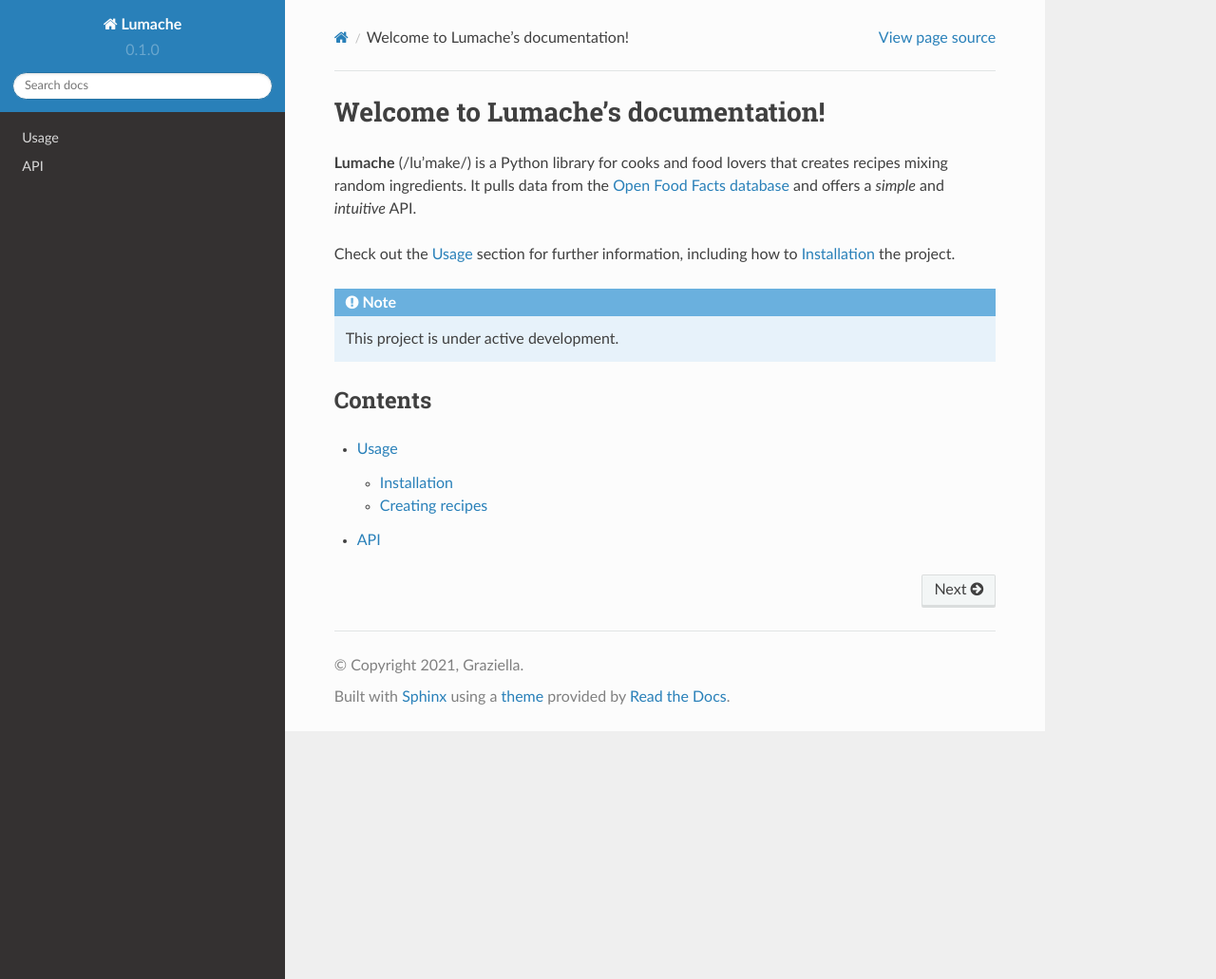
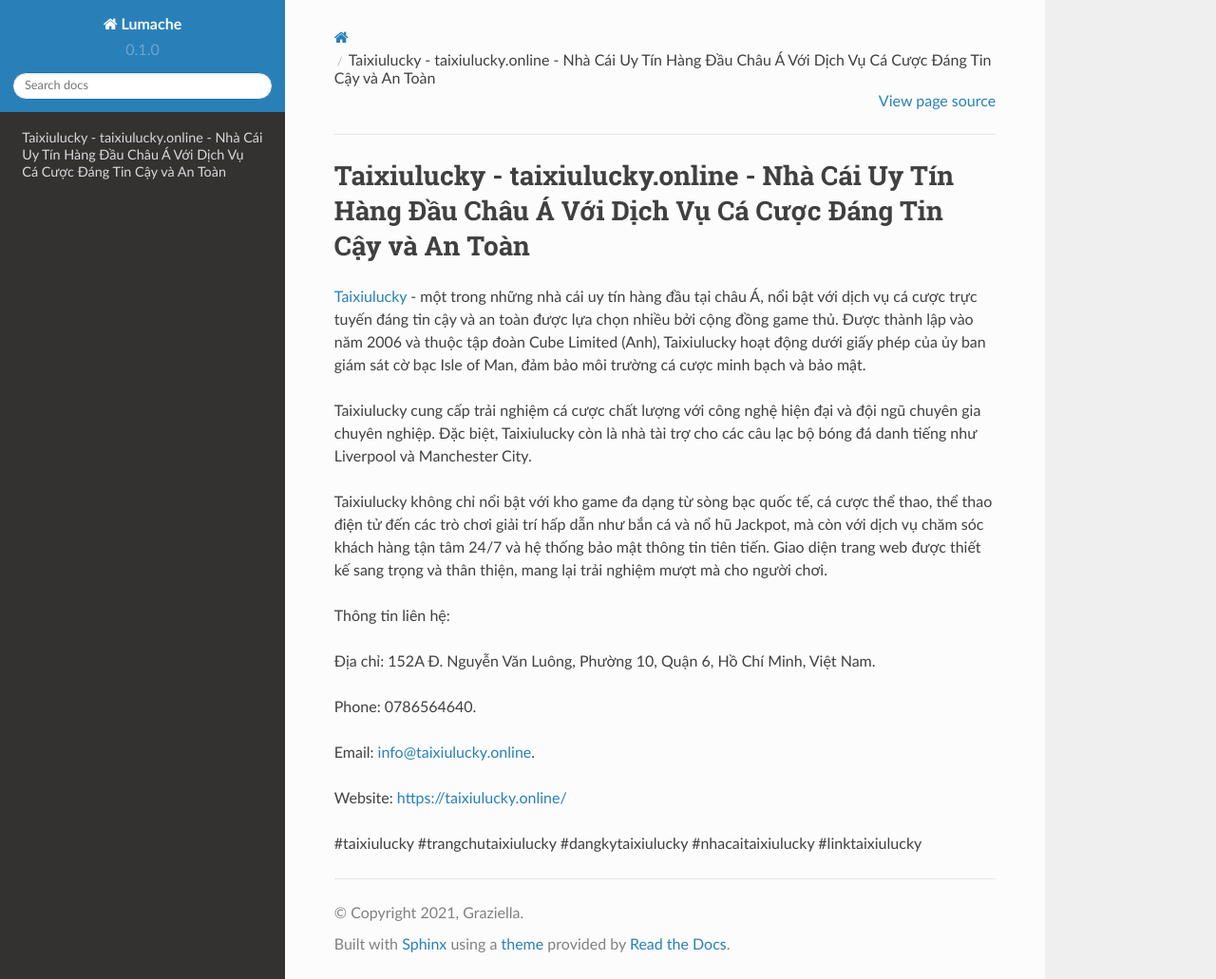
Before and after one commit to morriscraig2868/taixiuluckyonline, a Sphinx documentation site: the page built from docs/source/index.rst, in a window 1280 px wide and 1031 px high. Shown: the whole window at 95% size. Built offline with Sphinx 7.4.7 and the Read the Docs theme 2.0.0, drawn with Linux system fonts in a browser that asks for light colours.

Commit message:
Update index.rst

```diff
--- a/docs/source/index.rst
+++ b/docs/source/index.rst
@@ -1,22 +1,20 @@
-Welcome to Lumache's documentation!
+Taixiulucky - taixiulucky.online - Nhà Cái Uy Tín Hàng Đầu Châu Á Với Dịch Vụ Cá Cược Đáng Tin Cậy và An Toàn
 ===================================
 
-**Lumache** (/lu'make/) is a Python library for cooks and food lovers
-that creates recipes mixing random ingredients.
-It pulls data from the `Open Food Facts database <https://world.openfoodfacts.org/>`_
-and offers a *simple* and *intuitive* API.
+`Taixiulucky <https://taixiulucky.online/>`_ - một trong những nhà cái uy tín hàng đầu tại châu Á, nổi bật với dịch vụ cá cược trực tuyến đáng tin cậy và an toàn được lựa chọn nhiều bởi cộng đồng game thủ. Được thành lập vào năm 2006 và thuộc tập đoàn Cube Limited (Anh), Taixiulucky hoạt động dưới giấy phép của ủy ban giám sát cờ bạc Isle of Man, đảm bảo môi trường cá cược minh bạch và bảo mật.
 
-Check out the :doc:`usage` section for further information, including
-how to :ref:`installation` the project.
+Taixiulucky cung cấp trải nghiệm cá cược chất lượng với công nghệ hiện đại và đội ngũ chuyên gia chuyên nghiệp. Đặc biệt, Taixiulucky còn là nhà tài trợ cho các câu lạc bộ bóng đá danh tiếng như Liverpool và Manchester City.
 
-.. note::
+Taixiulucky không chỉ nổi bật với kho game đa dạng từ sòng bạc quốc tế, cá cược thể thao, thể thao điện tử đến các trò chơi giải trí hấp dẫn như bắn cá và nổ hũ Jackpot, mà còn với dịch vụ chăm sóc khách hàng tận tâm 24/7 và hệ thống bảo mật thông tin tiên tiến. Giao diện trang web được thiết kế sang trọng và thân thiện, mang lại trải nghiệm mượt mà cho người chơi.
 
-   This project is under active development.
+Thông tin liên hệ:
 
-Contents
---------
+Địa chỉ: 152A Đ. Nguyễn Văn Luông, Phường 10, Quận 6, Hồ Chí Minh, Việt Nam.
 
-.. toctree::
+Phone: 0786564640.
 
-   usage
-   api
+Email: info@taixiulucky.online.
+
+Website: https://taixiulucky.online/
+
+#taixiulucky #trangchutaixiulucky #dangkytaixiulucky #nhacaitaixiulucky #linktaixiulucky
```
